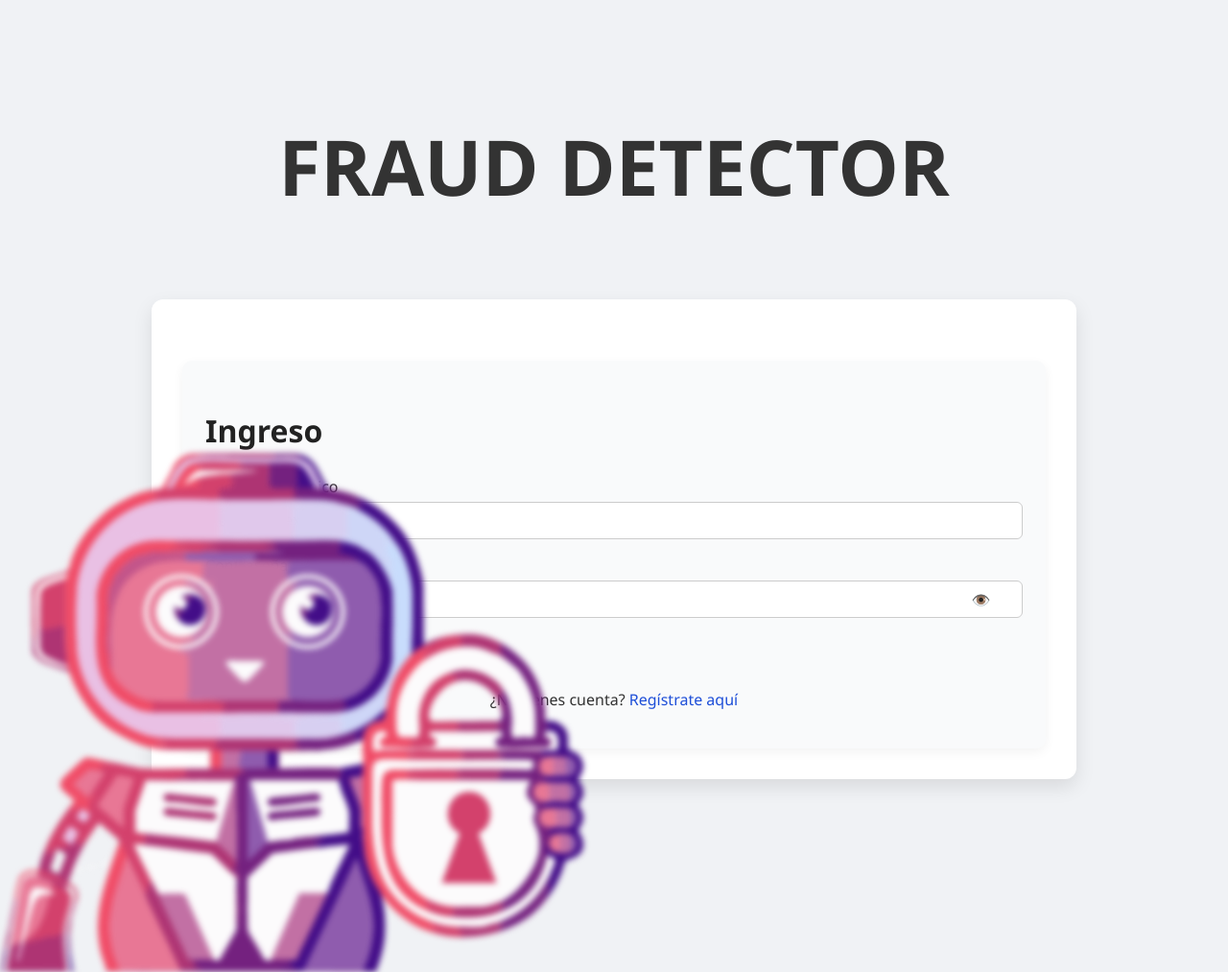
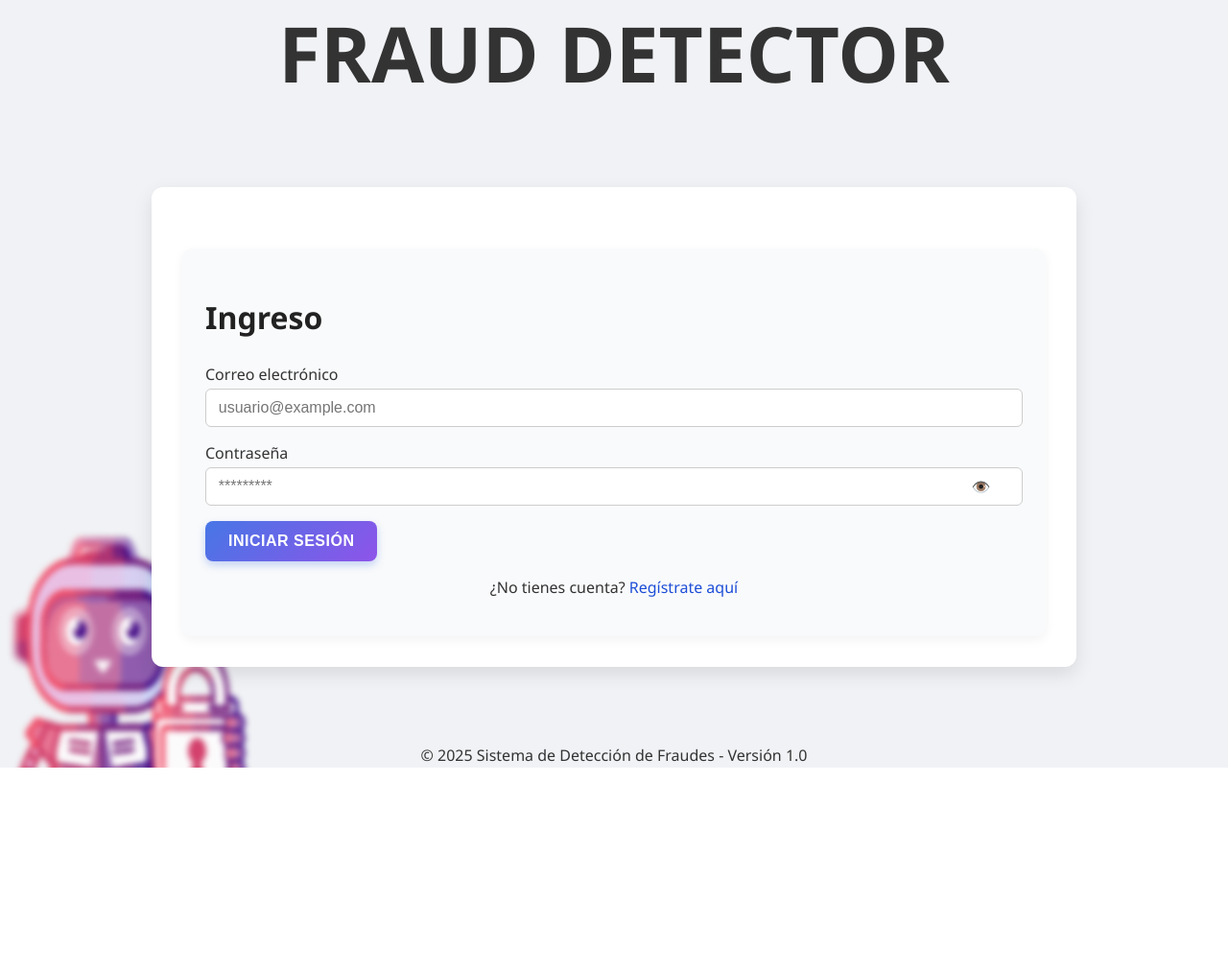
Before and after one commit to pandafter/pyme_fraud_detection, a Flask app: page / in a window 1280 px wide. Shown: the whole page at 96% size. After the commit the page ends 800 px from the top, so only its background shows below. Run offline with Flask 3, Linux system fonts and the light colour scheme.

Commit message:
Style Adjust

```diff
--- a/core/static/css/styles.css
+++ b/core/static/css/styles.css
@@ -27,6 +27,7 @@
 header h1 {
     font-weight: bold;
     font-size: 5rem;
+    margin-top: -5%;
 }
 
 /* Contenedores */
@@ -255,7 +256,10 @@
 }
 
 .imgRobot {
-    position: absolute;
-    top: 59vh;
+    position: fixed;
+    top: 70%;
+    width: 20vw;
+    height: 40vh;
     filter: blur(3px);
+    z-index: -10;
 }
--- a/core/templates/transactions.html
+++ b/core/templates/transactions.html
@@ -208,7 +208,7 @@
 
     .btn-primary {
         font-size: .8rem;
-        height: 3dvh;
+        height: 3%;
         margin-top: 3%;
         font-weight: bold;
     }
```
